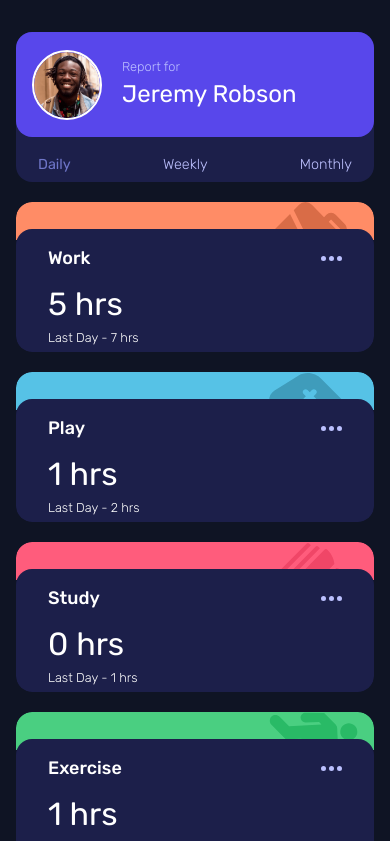
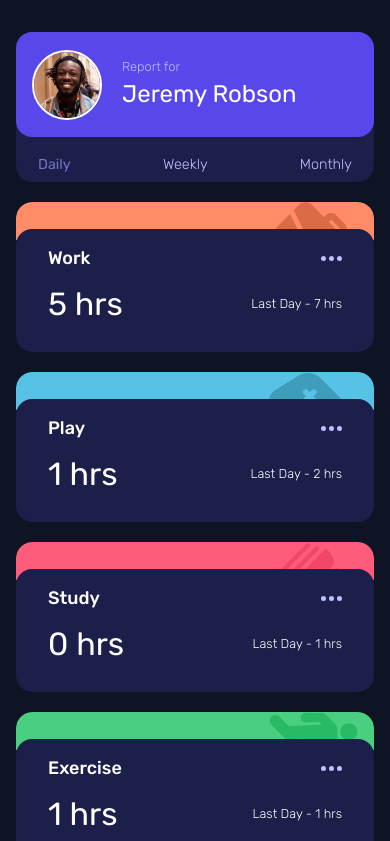
Before and after one commit to juanmderosa/timetracking-dashboard, a React (Vite) app: page / in a window 390 px wide. Shown: the top 841 px of the page. Built offline with nearby package versions, Linux system fonts and the light colour scheme.

Commit message:
report card correction

```diff
--- a/src/components/ReportCard.jsx
+++ b/src/components/ReportCard.jsx
@@ -32,8 +32,11 @@
                   <p>{item.title}</p>
                   <img className='ellipsis-img' src="images/icon-ellipsis.svg" alt="ellipsis" />
                   </div>
-                  <h2 className="timeframe-h2">{`${item.timeframes[time].current}`} hrs</h2>
-                  <p className="timeframe-last">{getMessage(item.timeframes[time].previous)} hrs</p>
+                  <div className='timeframe-container'>
+                    <h2 className="timeframe-h2">{`${item.timeframes[time].current}`} hrs</h2>
+                    <p className="timeframe-last">{getMessage(item.timeframes[time].previous)} hrs</p>
+                  </div>
+
               </aside>
             </article>
         ))}
--- a/src/components/ReportCard.scss
+++ b/src/components/ReportCard.scss
@@ -58,6 +58,18 @@
 .ellipsis-img:hover{
     filter: brightness(200%);
 }
+
+.timeframe-container{
+    display: flex;
+    flex-direction: column;
+    @media (max-width: 650px){
+        flex-direction: row;
+        width: 100%;
+        align-items: center;
+        justify-content: space-between;
+    }
+}
+
 .timeframe-h2{
     font-size: 2rem;
     font-weight: 400;
--- a/src/styles/styles.css
+++ b/src/styles/styles.css
@@ -138,6 +138,16 @@
 .ellipsis-img:hover {
   filter: brightness(200%); }
 
+.timeframe-container {
+  display: flex;
+  flex-direction: column; }
+  @media (max-width: 650px) {
+    .timeframe-container {
+      flex-direction: row;
+      width: 100%;
+      align-items: center;
+      justify-content: space-between; } }
+
 .timeframe-h2 {
   font-size: 2rem;
   font-weight: 400; }
```
